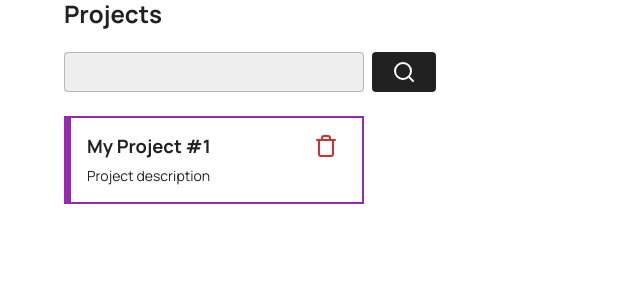
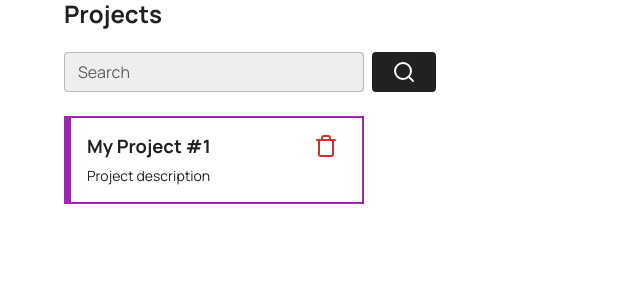
Before and after one commit to wunlei/project-management-app, a React (Create React App) app: page /projects in a window 1280 px wide. Shown: the top 300 px of the page, without its empty margins (0-640 px from the left). Built offline with nearby package versions, Linux system fonts and the light colour scheme.

Commit message:
feat: update ProjectsPage localization

```diff
--- a/src/components/SearchBar/SearchBar.tsx
+++ b/src/components/SearchBar/SearchBar.tsx
@@ -1,12 +1,16 @@
 import { Button, Stack, TextField } from '@mui/material';
+import { useTranslation } from 'react-i18next';
 import { ReactComponent as SearchIcon } from 'assets/icons/search.svg';
 import grey from '@mui/material/colors/grey';
 
 function SearchBar() {
+  const { t } = useTranslation();
+
   return (
     <Stack direction="row" alignItems="center" spacing={1}>
       <TextField
         id="search-input"
+        label={t('Search')}
         variant="outlined"
         type="text"
         sx={{
--- a/src/localization/resources/en.json
+++ b/src/localization/resources/en.json
@@ -6,5 +6,7 @@
   "Sign Out": "Sign Out",
   "Profile": "Profile",
   "Page Not Found": "Page Not Found",
-  "Back to Home": "Back to Home"
+  "Back to Home": "Back to Home",
+  "Projects": "Projects",
+  "Search": "Search"
 }
--- a/src/localization/resources/ru.json
+++ b/src/localization/resources/ru.json
@@ -6,5 +6,7 @@
   "Sign Out": "Выйти",
   "Profile": "Профиль",
   "Page Not Found": "Страница не найдена",
-  "Back to Home": "Вернуться на Главную"
+  "Back to Home": "Вернуться на Главную",
+  "Projects": "Проекты",
+  "Search": "Поиск"
 }
--- a/src/pages/Projects/ProjectsPage.tsx
+++ b/src/pages/Projects/ProjectsPage.tsx
@@ -1,15 +1,16 @@
 import { Box, Container, Stack, Typography } from '@mui/material';
-
+import { useTranslation } from 'react-i18next';
 import ProjectCard from 'components/ProjectCard/ProjectCard';
 import SearchBar from 'components/SearchBar/SearchBar';
 
 function ProjectsPage() {
+  const { t } = useTranslation();
+
   return (
-    <Stack minHeight="100vh">
     <Container component="main" sx={{ flexGrow: 1 }}>
       <Stack spacing={3}>
         <Typography variant="h3" fontWeight="bold">
-            Projects
+          {t('Projects')}
         </Typography>
         <SearchBar />
         <Box
@@ -28,7 +29,6 @@ function ProjectsPage() {
         </Box>
       </Stack>
     </Container>
-    </Stack>
   );
 }
 
```
Lines whose indentation alone changed are shown as unchanged.
